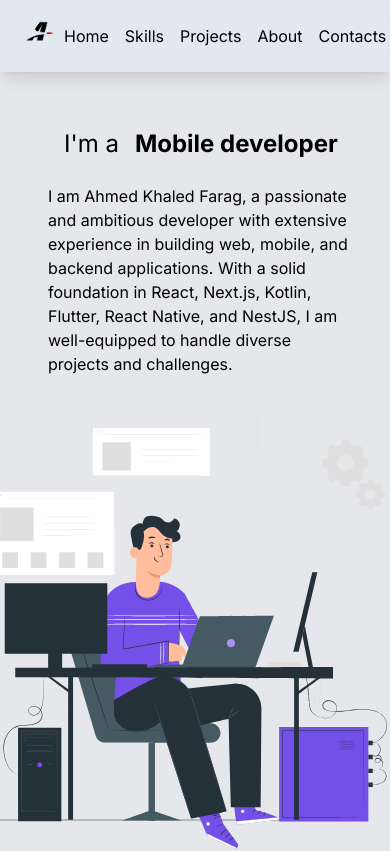
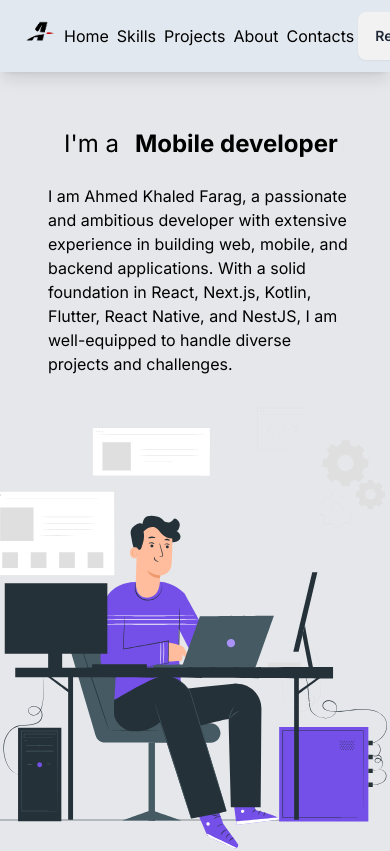
Before and after one commit to faragzz/portfolio, a Next.js app: page / in a window 390 px wide. Shown: the top 851 px of the page. Built offline with nearby package versions, Linux system fonts and the light colour scheme.

Commit message:
responsive navbar

```diff
--- a/app/components/navbar.tsx
+++ b/app/components/navbar.tsx
@@ -20,7 +20,7 @@ export const Navbar = (props: Props) => {
 
       {/* left */}
 
-      <div className=" flex gap-4 items-center  text-black">
+      <div className=" flex gap-2 xl:gap-4 items-center  text-black">
         <ScrollLink to="home" smooth={true} duration={500} offset={-128}>
           <button> Home</button>
         </ScrollLink>
```
